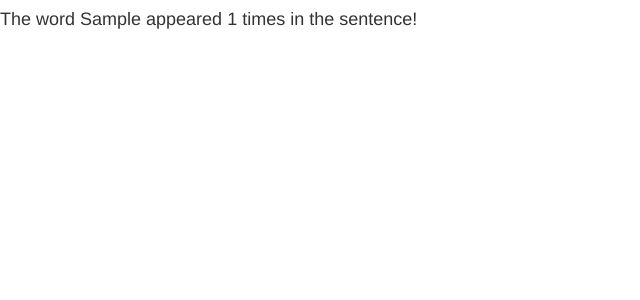
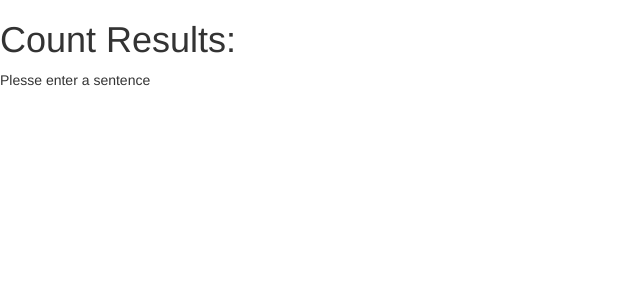
Before and after one commit to Corneezius/word-frequency, a PHP site: template views/count_results.html.twig in a window 1280 px wide. Shown: the top 300 px of the page, without its empty margins (0-640 px from the left). Run offline with PHP 8.4, Linux system fonts and the light colour scheme; the template is opened without the code that fills it: most values are stand-ins (such as "Sample title", 1, 10 or a date in 2020); some libraries are stand-ins or nearby versions.

Commit message:
added validation for sentence and word input in case the user inputs nothing on the form using twig logic

```diff
--- a/app/app.php
+++ b/app/app.php
@@ -15,8 +15,9 @@
         $sentence_count_results = new RepeatCounter($_GET['sentence'], $_GET['word']);
         $count = $sentence_count_results->CountRepeats();
         $word = $sentence_count_results->getWord();
+        $sentence = $sentence_count_results->getSentence();
 
-        return $app['twig']->render("count_results.html.twig", array("wordCount" => $count, "wordUsed" => $word));
+        return $app['twig']->render("count_results.html.twig", array("wordCount" => $count, "wordUsed" => $word, "sentenceUsed" => $sentence));
     });
 
     return $app;
--- a/views/count_results.html.twig
+++ b/views/count_results.html.twig
@@ -6,6 +6,20 @@
     <title>Count Result</title>
   </head>
   <body>
-    <h4>The word {{ wordUsed }} appeared {{ wordCount }} times in the sentence!</h4>
+    <div class="continer">
+      <h1>Count Results:</h1>
+      {% if wordUsed == "" %}
+
+      <p>Please enter a word</p>
+
+      {% elseif sentenceUsed == "" %}
+
+      <p>Plesse enter a sentence</p>
+
+      {% else %}
+      <h4>The word {{ wordUsed }} appeared {{ wordCount }} time{% if wordCount > 1 %}s {% endif %} in the sentence!</h4>
+
+      {% endif %}
+    </div>
   </body>
 </html>
```
